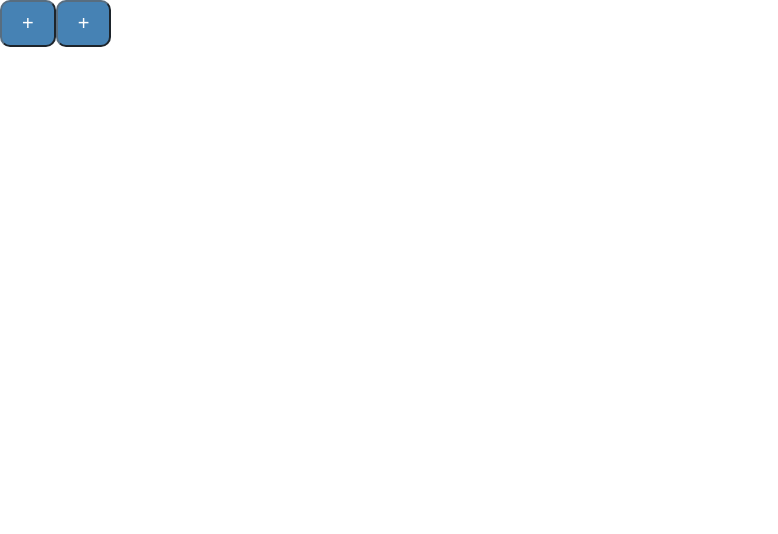
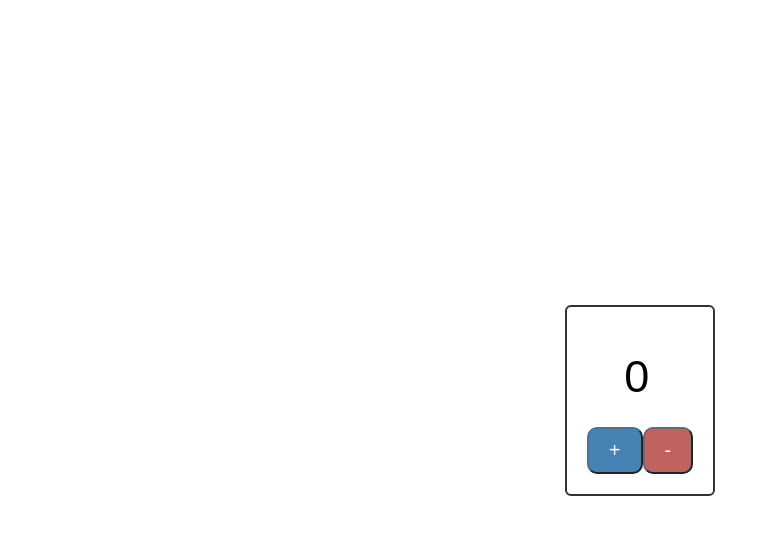
Before and after one commit to simonhoyos/counter-react-blog, a React (Create React App) app: page / in a window 1280 px wide. Shown: the top 534 px of the page, without its empty margins (0-778 px from the left). Built offline with nearby package versions, Linux system fonts and the light colour scheme.

Commit message:
Added state to counter, and props to buttons

```diff
--- a/src/App.css
+++ b/src/App.css
@@ -1,17 +1,23 @@
-.add-button {
-  padding: 10px 20px;
-  font-size: 20px;
-  color: #fff;
-  background-color: #4682b4;
-  border-color: #586D7F;
-  border-radius: 10px;
+.App {
+  display: flex;
+  width: 100%;
+  height: 100vh;
+  justify-content: center;
+  align-items: center;
 }
 
-.add-button:hover {
-  background-color: #63B8FF;
-  border-color: #63B8FF;
+.counter {
+  border: 2px solid #333;
+  border-radius: 6px;
+  padding: 20px;
 }
 
-.add-button:focus {
-  outline: none;
+.counter__state {
+  box-sizing: border-box;
+  width: 100px;
+  height: 100px;
+  display: flex;
+  justify-content: center;
+  align-items: center;
+  font-size: 45px;
 }
--- a/src/App.js
+++ b/src/App.js
@@ -1,16 +1,58 @@
 import React, { Component } from 'react';
+import Button from './Button';
 import './App.css';
 
-const Button = () => {
-  return <button className='add-button' type='button'>+</button>
-}
+class App extends Component {
+  constructor(props) {
+    super(props);
 
-class App extends Component {
+    this.state = {
+      counter: 0,
+    }
+  }
+
+  componentDidMount() {
+    const increment = document.querySelector('.js-increment');
+    const decrement = document.querySelector('.js-decrement');
+
+    increment.addEventListener('click', this.onIncrementClick);
+    decrement.addEventListener('click', this.onDecrementClick);
+  }
+
+  onIncrementClick = () => {
+    this.setState({
+      counter: this.state.counter + 1,
+    });
+  }
+
+  onDecrementClick = () => {
+    this.setState({
+      counter: this.state.counter - 1,
+    });
+  }
+
   render() {
     return (
       <div className="App">
-        <Button />
-        <Button />
+        <div className='counter'>
+          <div className='counter__state'>
+            {this.state.counter}
+          </div>
+          <div className='coutner__buttons'>
+            <Button
+              className='js-increment'
+              primary={true}
+            >
+              +
+            </Button>
+            <Button
+              className='js-decrement'
+              primary={false}
+            >
+              -
+            </Button>
+          </div>
+        </div>
       </div>
     );
   }
--- /dev/null
+++ b/src/Button.css
@@ -0,0 +1,15 @@
+.add-button {
+  padding: 10px 20px;
+  font-size: 20px;
+  color: #fff;
+  border-color: #586D7F;
+  border-radius: 10px;
+}
+
+.add-button:hover {
+  border-color: #63B8FF;
+}
+
+.add-button:focus {
+  outline: none;
+}
--- /dev/null
+++ b/src/Button.js
@@ -0,0 +1,18 @@
+import React from 'react';
+import './Button.css';
+
+const Button = (props) => {
+  const bgColor = props.primary ? '#4682b4' : '#C0625E';
+
+  return (
+    <button
+      className={`add-button ${props.className}`}
+      type='button'
+      style={{ backgroundColor: bgColor }}
+    >
+      {props.children}
+    </button>
+  );
+}
+
+export default Button;
```
